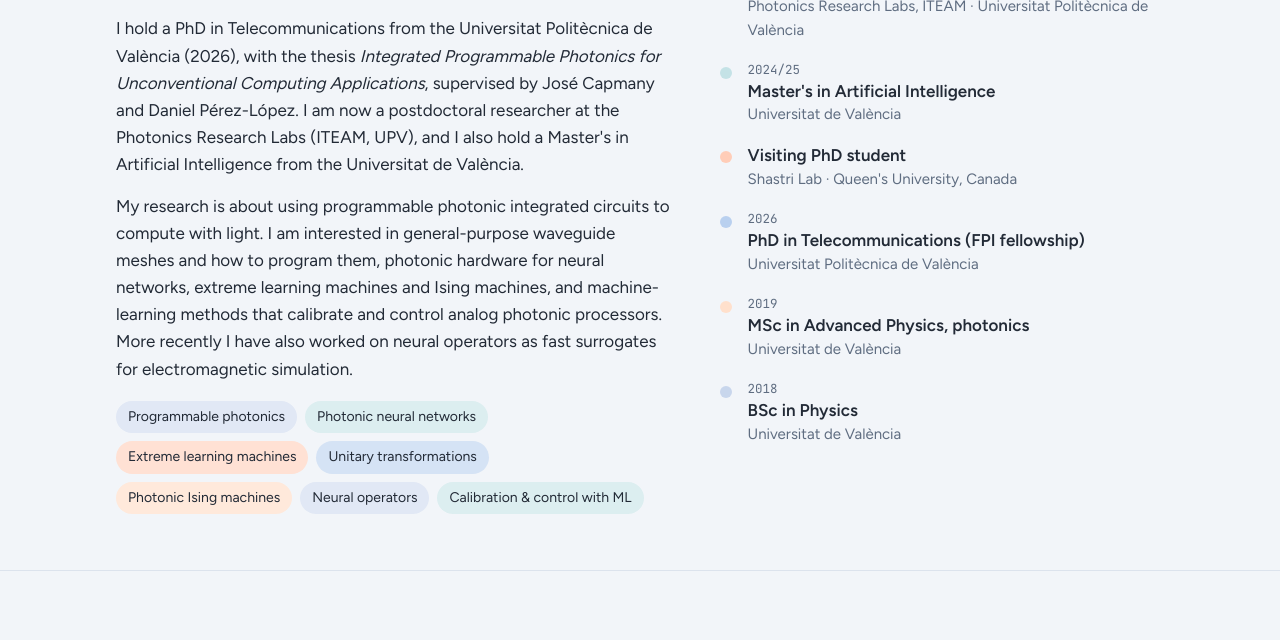
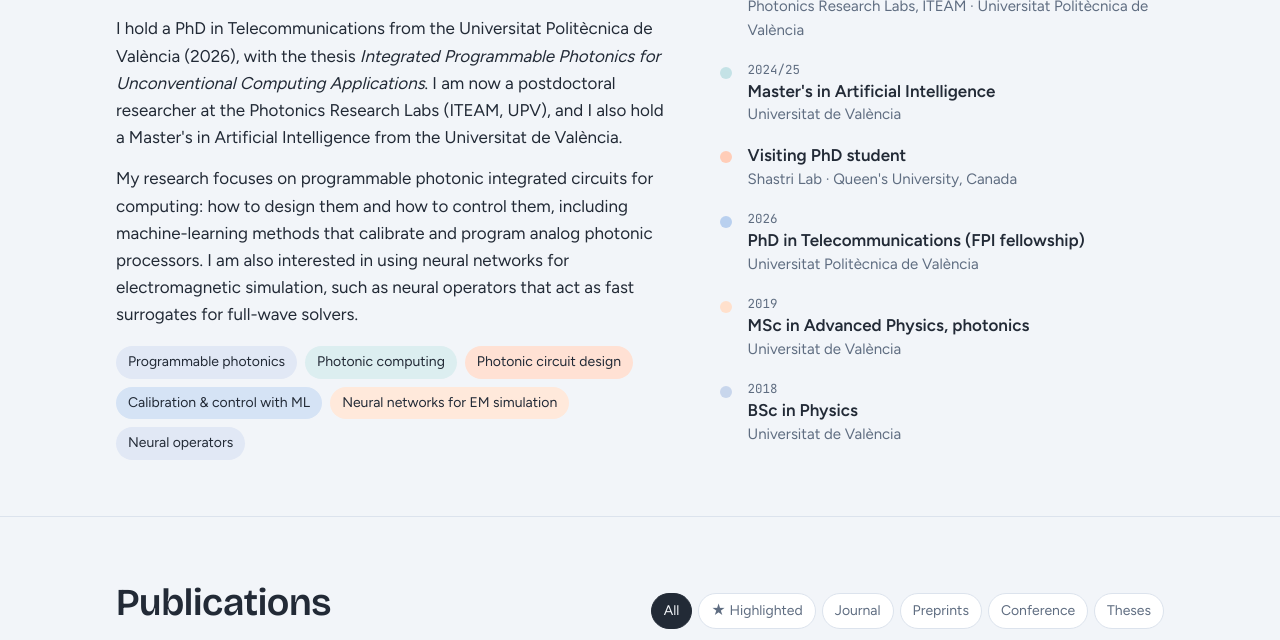
Before and after one commit to JoseRausell/JoseRausell.github.io, a plain HTML site: page index.html in a window 1280 px wide. Shown: the part 758-1398 px from the top of the page. Drawn offline with nearby package versions, Linux system fonts and the light colour scheme.

Commit message:
Refine About text and research interests
Co-Authored-By: Claude Opus 5.5 <noreply@anthropic.com>
Claude-Session: https://claude.ai/code/session_019xxhehZeckyau1YA6nMrdv

```diff
--- a/index.html
+++ b/index.html
@@ -212,17 +212,16 @@ footer{padding-block:32px 48px;color:var(--muted);font-size:14px}
       <div>
         <h2>About</h2>
         <div class="prose" style="margin-top:18px">
-          <p>I hold a PhD in Telecommunications from the Universitat Politècnica de València (2026), with the thesis <em>Integrated Programmable Photonics for Unconventional Computing Applications</em>, supervised by José Capmany and Daniel Pérez-López. I am now a postdoctoral researcher at the Photonics Research Labs (ITEAM, UPV), and I also hold a Master's in Artificial Intelligence from the Universitat de València.</p>
-          <p>My research is about using programmable photonic integrated circuits to compute with light. I am interested in general-purpose waveguide meshes and how to program them, photonic hardware for neural networks, extreme learning machines and Ising machines, and machine-learning methods that calibrate and control analog photonic processors. More recently I have also worked on neural operators as fast surrogates for electromagnetic simulation.</p>
+          <p>I hold a PhD in Telecommunications from the Universitat Politècnica de València (2026), with the thesis <em>Integrated Programmable Photonics for Unconventional Computing Applications</em>. I am now a postdoctoral researcher at the Photonics Research Labs (ITEAM, UPV), and I also hold a Master's in Artificial Intelligence from the Universitat de València.</p>
+          <p>My research focuses on programmable photonic integrated circuits for computing: how to design them and how to control them, including machine-learning methods that calibrate and program analog photonic processors. I am also interested in using neural networks for electromagnetic simulation, such as neural operators that act as fast surrogates for full-wave solvers.</p>
         </div>
         <div class="chips" aria-label="Research interests">
           <span class="chip l">Programmable photonics</span>
-          <span class="chip m">Photonic neural networks</span>
-          <span class="chip p">Extreme learning machines</span>
-          <span class="chip s">Unitary transformations</span>
-          <span class="chip b">Photonic Ising machines</span>
+          <span class="chip m">Photonic computing</span>
+          <span class="chip p">Photonic circuit design</span>
+          <span class="chip s">Calibration &amp; control with ML</span>
+          <span class="chip b">Neural networks for EM simulation</span>
           <span class="chip l">Neural operators</span>
-          <span class="chip m">Calibration &amp; control with ML</span>
         </div>
       </div>
       <div>
```
